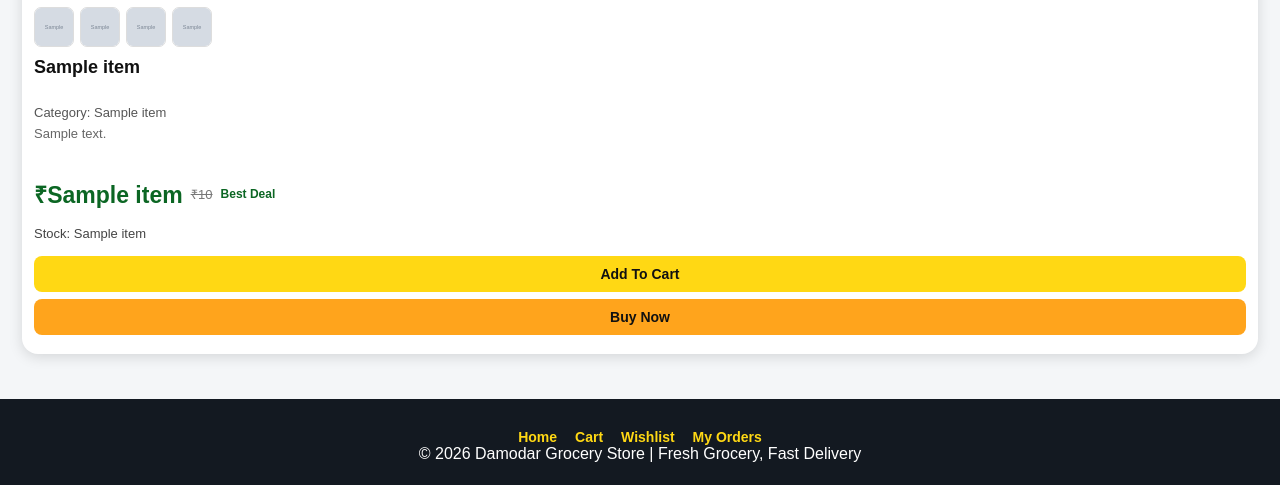
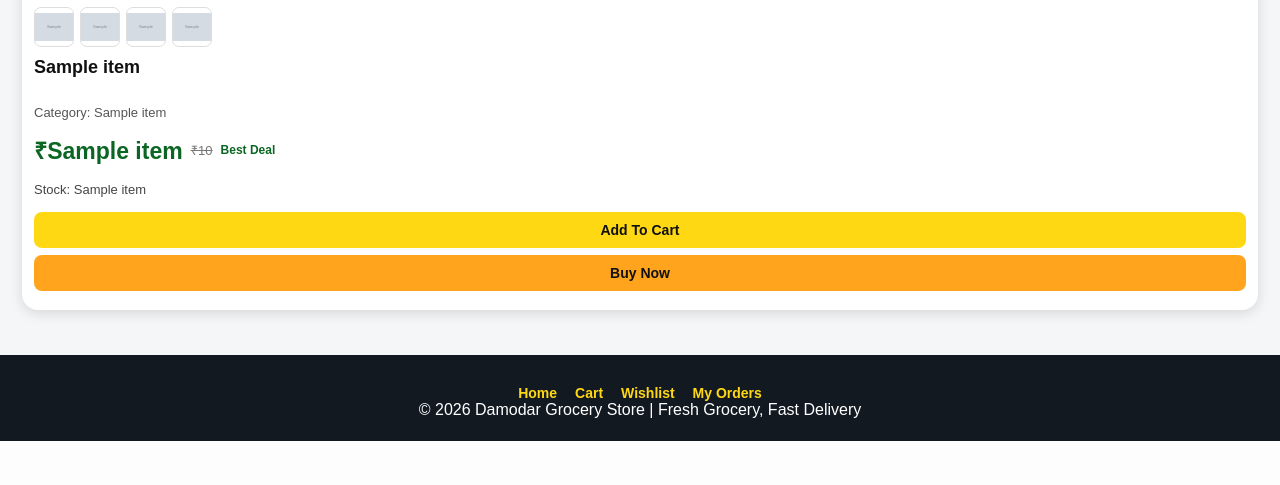
Before and after one commit to damodargila/damodar-grocery-store, a Flask app: template templates/index.html in a window 1280 px wide. Shown: the part 521-1006 px from the top of the page. After the commit the page ends 962 px from the top, so only its background shows below. Run offline with Flask 3, Linux system fonts and the light colour scheme; the template is opened without the code that fills it: most values are stand-ins (such as "Sample title", 1, 10 or a date in 2020); grey boxes marked "Sample" are stand-in pictures; some libraries are stand-ins or nearby versions.

Commit message:
Show full product images on home page

```diff
--- a/templates/index.html
+++ b/templates/index.html
@@ -34,8 +34,8 @@ body{font-family:Arial,sans-serif;background:#f4f6f8;color:#111}
 .card{background:white;border-radius:16px;padding:12px;box-shadow:0 3px 14px rgba(0,0,0,.13);transition:.25s;position:relative;display:flex;flex-direction:column;height:100%}
 .card:hover{transform:translateY(-5px);box-shadow:0 10px 26px rgba(0,0,0,.22)}
 
-.img-wrap{position:relative;background:#f1f1f1;border-radius:14px;overflow:hidden}
-.main-img{width:100%;height:175px;object-fit:cover;display:block}
+.img-wrap{position:relative;background:white;border-radius:14px;overflow:hidden}
+.main-img{width:100%;height:175px;object-fit:contain;display:block;background:white}
 .no-img{height:175px;display:flex;align-items:center;justify-content:center;color:#777;background:#eee}
 
 .stock-badge{position:absolute;top:10px;left:10px;background:#009245;color:white;font-size:12px;padding:6px 10px;border-radius:20px;font-weight:bold;z-index:10}
@@ -47,11 +47,10 @@ body{font-family:Arial,sans-serif;background:#f4f6f8;color:#111}
 .heart-btn.active{color:red}
 
 .extra-images{display:flex;gap:6px;margin-top:8px;min-height:40px}
-.extra-images img{width:40px;height:40px;object-fit:cover;border-radius:7px;border:1px solid #ddd}
+.extra-images img{width:40px;height:40px;object-fit:contain;border-radius:7px;border:1px solid #ddd;background:white}
 
 .card h2{font-size:18px;margin:10px 0 6px;height:42px;overflow:hidden}
 .category{font-size:13px;color:#555;margin-bottom:6px}
-.short-desc{font-size:13px;color:#666;height:36px;overflow:hidden;margin-bottom:8px}
 
 .price-row{display:flex;align-items:center;gap:8px;margin:8px 0}
 .price{font-size:23px;font-weight:bold;color:#0b6623}
@@ -200,10 +199,6 @@ body{font-family:Arial,sans-serif;background:#f4f6f8;color:#111}
     <h2>{{ product[1] }}</h2>
     <p class="category">Category: {{ product[2] }}</p>
 
-    {% if product['description'] %}
-    <p class="short-desc">{{ product['description'] }}</p>
-    {% endif %}
-
     <div class="price-row">
         <span class="price">₹{{ product[3] }}</span>
         <span class="mrp">₹{{ product[3] + 20 }}</span>
```
